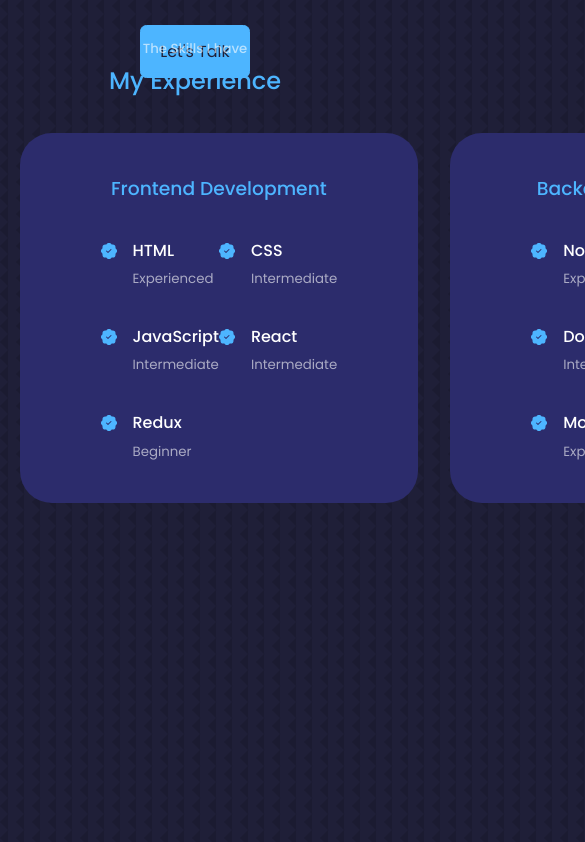
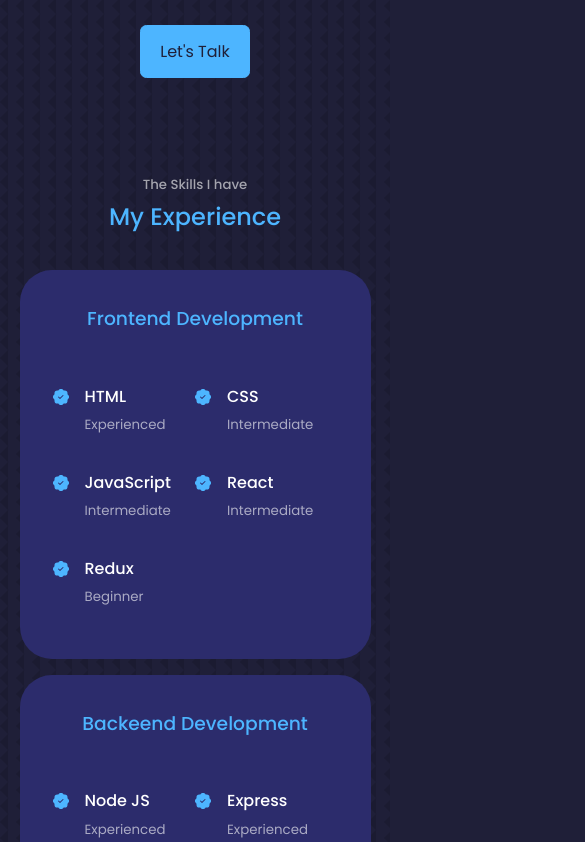
Before and after one commit to WisdomEleeza/my_porfolio, a React (Create React App) app in the folder frontend/: page / in a window 390 px wide. Shown: the part 1842-2684 px from the top of the page, 585 px wide, since content can reach past the window. Built offline with nearby package versions, Linux system fonts and the light colour scheme.

Commit message:
Work on experience section media queries

```diff
--- a/frontend/src/components/experience/experience.css
+++ b/frontend/src/components/experience/experience.css
@@ -44,38 +44,29 @@
 
 /* *********** MEDIA QUERIES MEDIUM DEVICES (TABLET) *********** */
 @media screen and (max-width: 1024px) {
-  .about__container {
+  .experience__container {
     grid-template-columns: 1fr;
-    gap: 0;
   }
 
-  .about__me {
-    width: 50%;
-    margin: 2rem auto 4rem;
+  .experience__container > div {
+    width: 80%;
+    padding: 2rem;
+    margin: 0 auto;
   }
 
-  .about__content p {
-    margin: 1rem 0 1.5rem;
+  .experience__content {
+    padding: 1rem;
   }
 }
 
 /* *********** MEDIA QUERIES SMALL DEVICES (PHONE) *********** */
 @media screen and (max-width: 600px) {
-  .about__me {
-    width: 65%;
-    margin: 0 auto 3rem;
-  }
-
-  .about__cards {
-    grid-template-columns: 1fr 1fr;
+  .experience__container {
     gap: 1rem;
   }
 
-  .about__content {
-    text-align: center;
-  }
-
-  .about__content p {
-    margin: 1.5rem 0;
+  .experience__container > div {
+    width: 100%;
+    padding: 2rem 1rem;
   }
 }
--- a/frontend/src/index.css
+++ b/frontend/src/index.css
@@ -126,7 +126,7 @@ img {
 
   section {
     margin-top: 6rem;
-    height: 100vh;
+    /* height: 100vh; */
   }
 }
 
```
